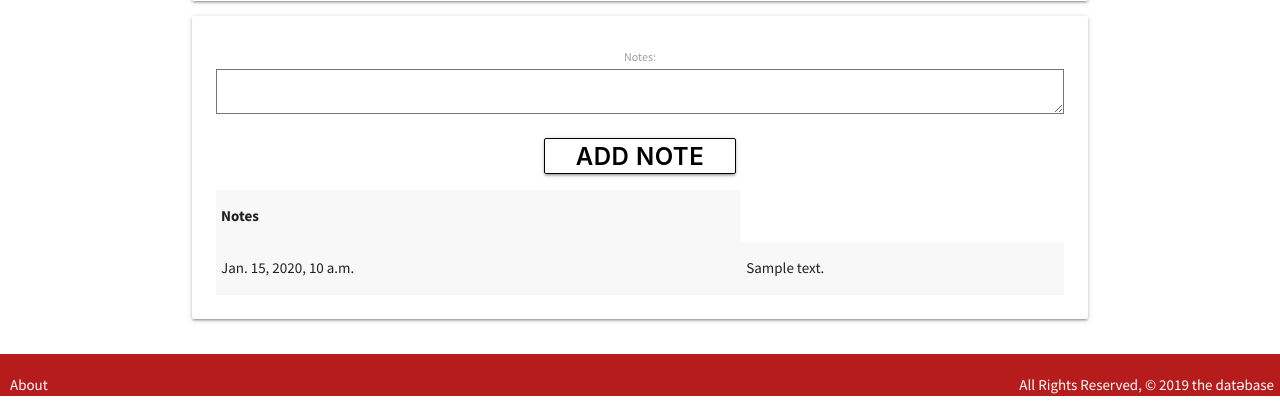
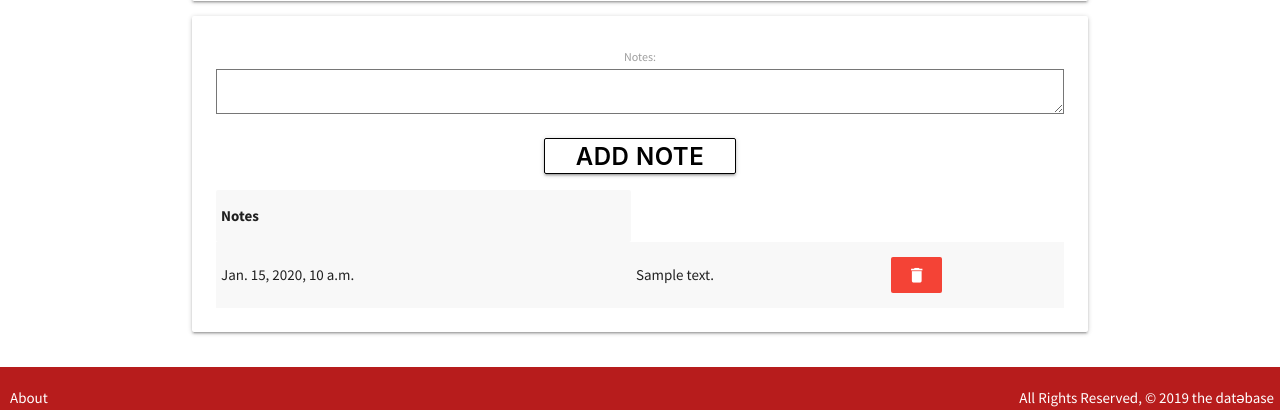
Before and after one commit to daparducci/datebase, a Django app: page /matches/1/ in a window 1280 px wide. Shown: the part 1841-2251 px from the top of the page. Run offline with Django 3.2, Linux system fonts and the light colour scheme; a user stored in the database is signed in; tables that the repository leaves empty hold one stand-in row (values such as "Sample post").

Commit message:
delete button, credentials

```diff
--- a/main_app/templates/matches/match_detail.html
+++ b/main_app/templates/matches/match_detail.html
@@ -139,6 +139,7 @@
                     <tr>
                       <td>{{note.created}}</td>
                       <td>{{note.notes}}</td>
+                      <td><a class="waves-effect btn-flat red white-text" href=""><i class="material-icons">delete</i></a></td>
 
                     </tr>
                     {% empty %}
--- a/main_app/views.py
+++ b/main_app/views.py
@@ -22,7 +22,7 @@ from googleapiclient.discovery import build
 from google_auth_oauthlib.flow import InstalledAppFlow
 from google.auth.transport.requests import Request
 from django.utils import timezone
-from tz_detect.templatetags.tz_detect import tz_detect
+
 
 S3_BASE_URL = 'https://s3-us-west-1.amazonaws.com/'
 BUCKET = 'datebase'
```
